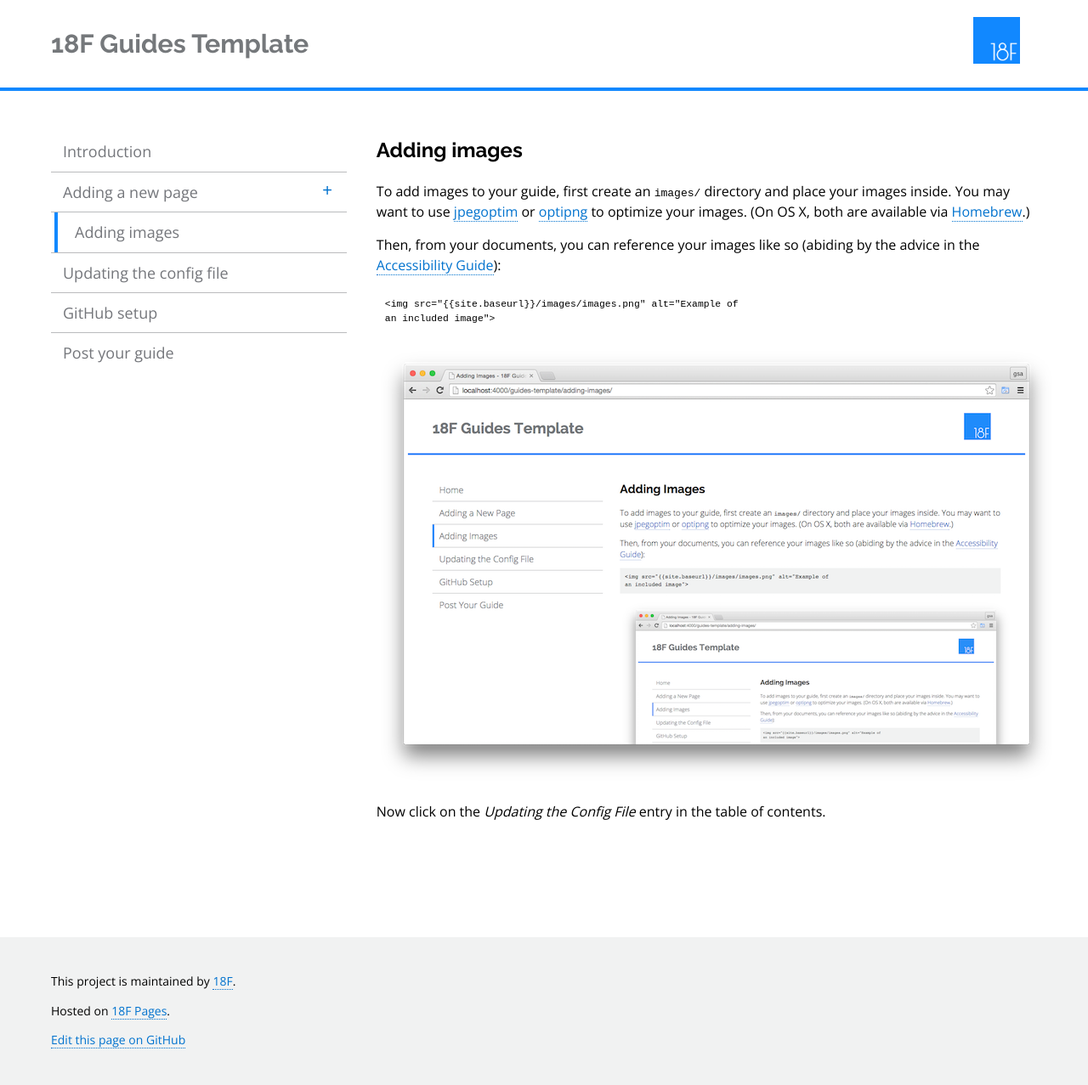
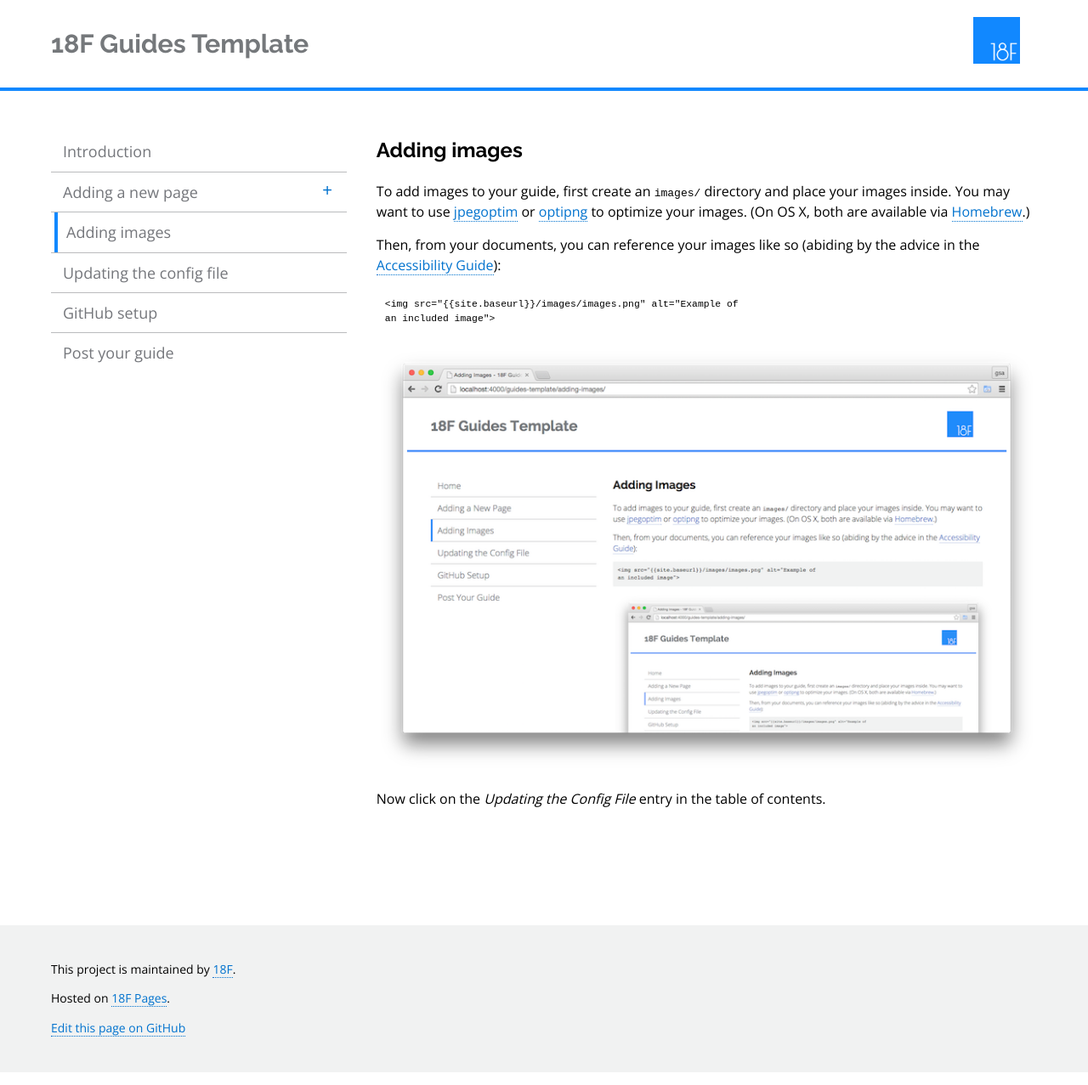
Before and after one commit to Macy-FK/federaliste, a Jekyll site: the page built from pages/images.md, in a window 1280 px wide. Shown: the whole page at 85% size. Built offline with Jekyll 4.4.1, drawn with Linux system fonts in a browser that asks for light colours; nearby versions of some CDN libraries; Markdown is read by kramdown in place of the engine named in the settings.

Commit message:
A couple css fixes
Sets the max-width on images in .main-content
Makes the transition on hovering nav items more gentle

```diff
--- a/assets/css/main.css
+++ b/assets/css/main.css
@@ -192,7 +192,6 @@ Navigation
   color: #74767B;
   border-left: 4px solid {{ site.brand_color }};
   background-color: transparent;
-  padding-left: 20px;
 }
 
 .sidebar-nav ul {
@@ -228,6 +227,7 @@ Navigation
 
 .nav-children li {
     border-bottom: none;
+    padding-left: 0;
 }
 
 .nav-children a {
@@ -236,12 +236,6 @@ Navigation
 
 .nav-children li:last-child a {
     padding-bottom: 10px;
-}
-
-.nav-children a:hover,
-.nav-children a:focus,
-.nav-children a:active {
-    padding-left: 40px;
 }
 
 .expand-subnav {
@@ -529,6 +523,10 @@ Desktop Styles
         margin-bottom: 120px;
     }
 
+    .main-content img {
+        max-width: 100%;
+    }
+
     /*
     Navigation
     ==============================
```
